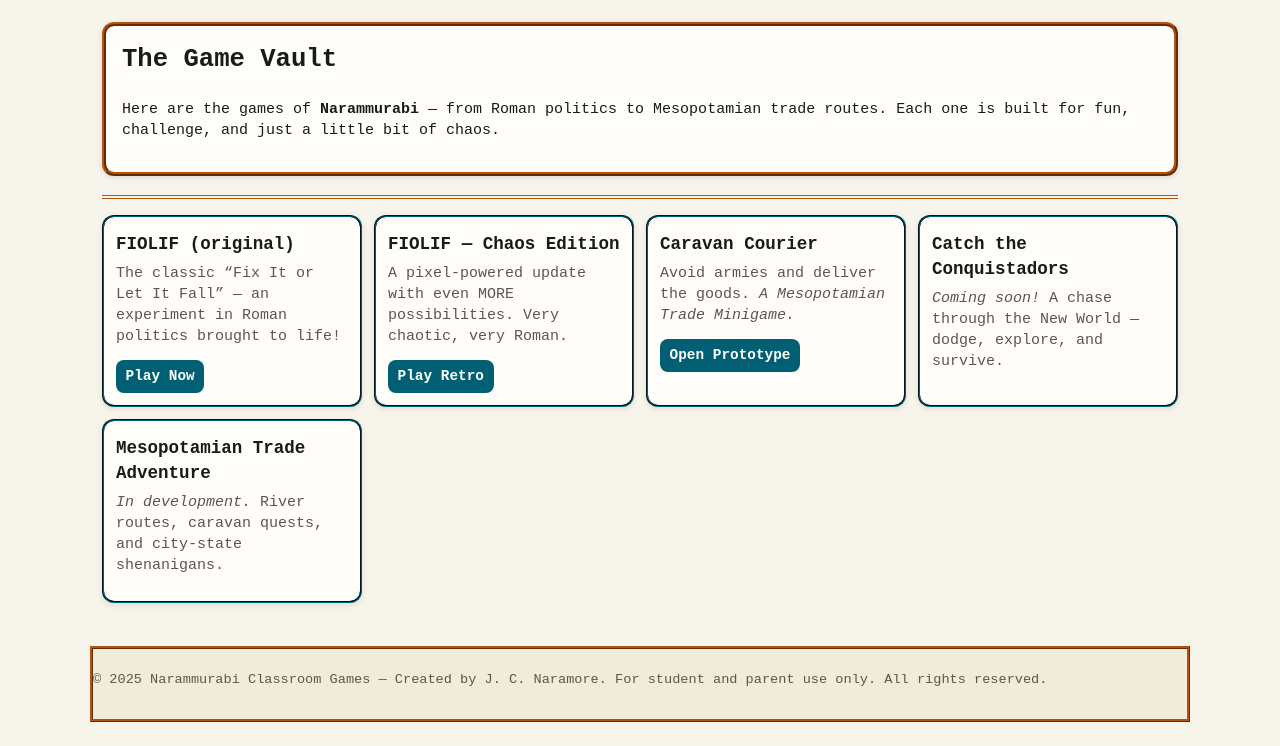
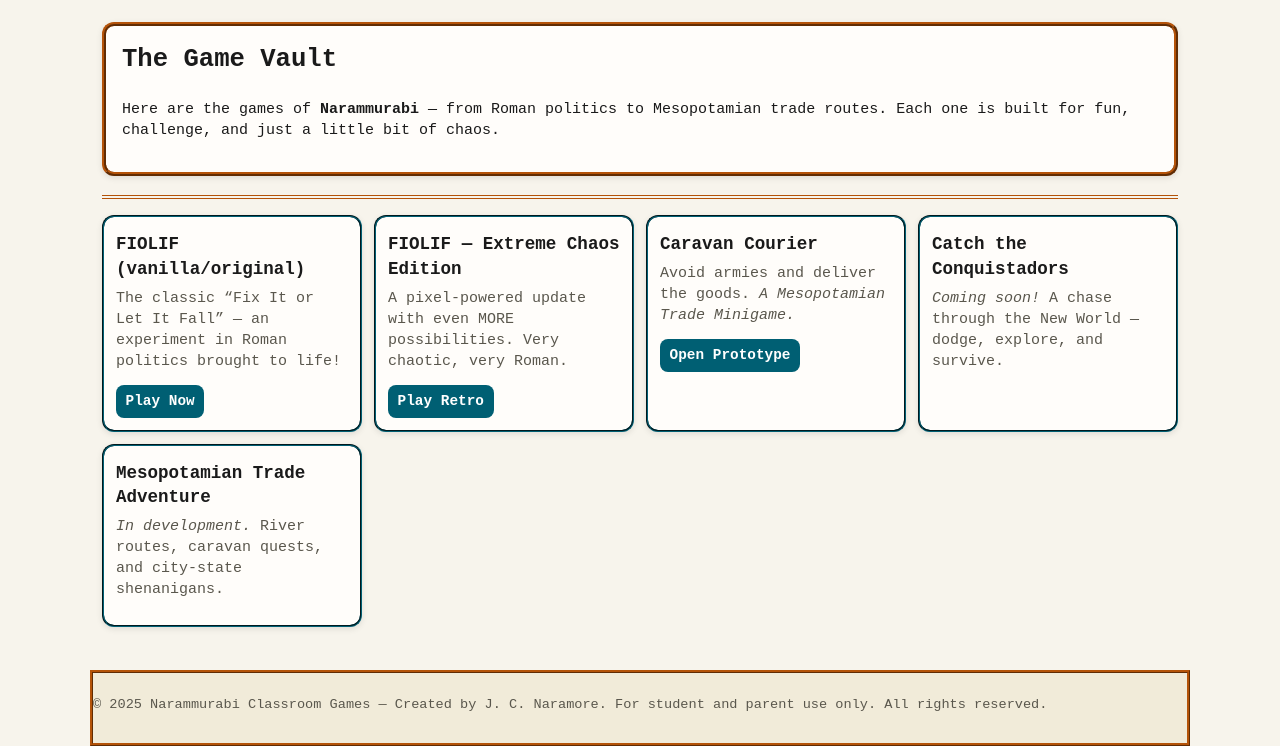
Before and after one commit to jcharlesarts/Narammurabi-Site, a plain HTML site: page games/games.html in a window 1280 px wide. Shown: the part 90-836 px from the top of the page. Before the commit the page ends 812 px from the top, so only its background shows below. Drawn offline with Linux system fonts and the light colour scheme.

Commit message:
Update games.html

```diff
--- a/games/games.html
+++ b/games/games.html
@@ -19,15 +19,15 @@
 
     <section id="games" class="cards">
       <article class="card">
-        <h3>FIOLIF (original)</h3>
+        <h3>FIOLIF (vanilla/original)</h3>
         <p>The classic “Fix It or Let It Fall” — an experiment in Roman politics brought to life!</p>
         <a class="btn small" href="https://jcharlesarts.github.io/Fiolif/">Play Now</a>
       </article>
 
       <article class="card">
-        <h3>FIOLIF — Chaos Edition</h3>
+        <h3>FIOLIF — Extreme Chaos Edition</h3>
         <p>A pixel-powered update with even MORE possibilities. Very chaotic, very Roman.</p>
-        <a class="btn small" href="/games/fiolif-retro/">Play Retro</a>
+        <a class="btn small" href="https://github.com/jcharlesarts/FIOLIF-RETRO">Play Retro</a>
       </article>
 
       <article class="card">
```
